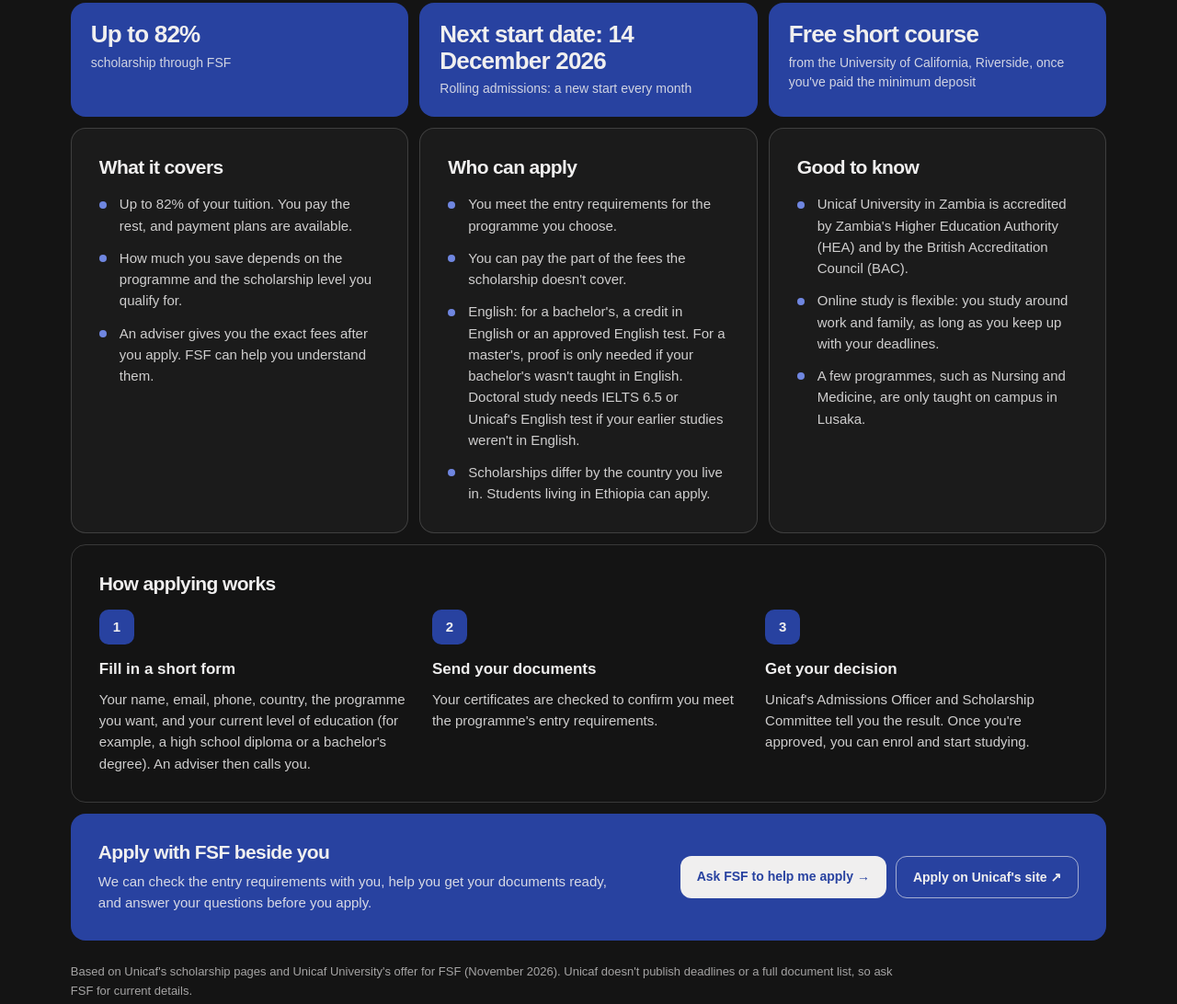
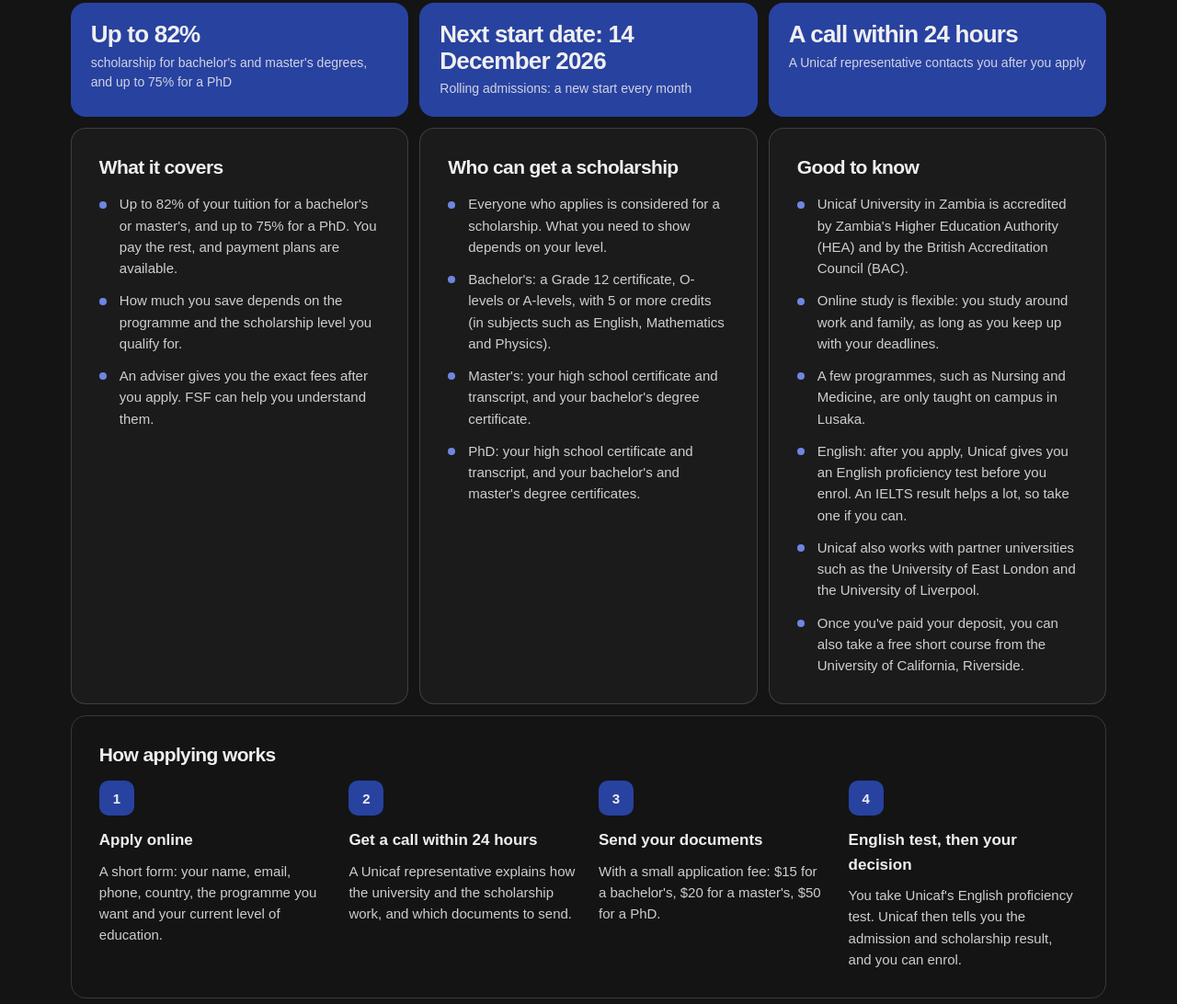
Before and after one commit to studiobirdseyevisions/FSF-Consult-Website, a plain HTML site: page unicaf.html in a window 1280 px wide. Shown: the part 2752-3844 px from the top of the page at 92% size. Drawn offline with Linux system fonts and the light colour scheme; a web font is replaced by a local one.

Commit message:
Update Unicaf scholarship, entry, English test and application steps from Unicaf call
- Scholarships: up to 82% for bachelor's and master's, up to 75% for a PhD
- Who can get a scholarship: documents needed per level; everyone who applies is considered
- Entry: Grade 12, O-levels or A-levels with 5+ credits
- English proficiency test by Unicaf before enrolment; IELTS helps
- Application steps: call within 24 hours, fees $15 / $20 / $50
- UCR short course moved to 'Good to know'; partner universities mentioned
- New FAQ: What happens after I apply?

Co-Authored-By: Claude Opus 5.5 <noreply@anthropic.com>

```diff
--- a/unicaf.html
+++ b/unicaf.html
@@ -97,7 +97,8 @@
     .sch-card li{position:relative;padding-left:22px;font-size:15px;line-height:1.55;color:#f0efefd8}
     .sch-card li:before{content:"";position:absolute;left:0;top:.55em;width:8px;height:8px;border-radius:50%;background:#6f86e0}
     .sch-steps-wrap{margin-top:12px;padding:clamp(22px,2.6vw,30px);border:1px solid #f0efef2a;border-radius:16px}
-    .sch-steps{margin:0;padding:0;list-style:none;display:grid;grid-template-columns:repeat(3,minmax(0,1fr));gap:22px;counter-reset:s}
+    .sch-steps{margin:0;padding:0;list-style:none;display:grid;grid-template-columns:repeat(4,minmax(0,1fr));gap:22px;counter-reset:s}
+    @media(max-width:1100px){.sch-steps{grid-template-columns:repeat(2,minmax(0,1fr))}}
     .sch-steps li{counter-increment:s;display:flex;flex-direction:column;gap:8px;font-size:15px;line-height:1.55;color:#f0efefd8}
     .sch-steps li:before{content:counter(s);display:grid;place-items:center;width:38px;height:38px;border-radius:10px;background:var(--navy);color:var(--paper);font-weight:760;margin-bottom:6px}
     .sch-steps strong{color:var(--paper);font-size:17px}
@@ -152,35 +153,35 @@
       <div class="sch-head">
         <div>
           <div class="tag" data-en="Unicaf Scholarship" data-am="የUnicaf ስኮላርሺፕ">Unicaf Scholarship</div>
-          <h2 id="scholarship-title" data-en="Up to 82% off *your degree.*" data-am="እስከ 82% ቅናሽ *ለዲግሪዎ።*">Up to 82% off <em>your degree.</em></h2>
+          <h2 id="scholarship-title" data-en="Up to 82% off *your tuition.*" data-am="እስከ 82% ቅናሽ *ለትምህርት ክፍያዎ።*">Up to 82% off <em>your tuition.</em></h2>
         </div>
-        <p data-en="FSF has signed an MoU with Unicaf University, Zambia. Through this partnership, eligible students can get a scholarship of up to 82% on bachelor&#x27;s, master&#x27;s and doctoral degrees, studied fully online or blended." data-am="FSF ከUnicaf ዩኒቨርሲቲ ዛምቢያ ጋር የመግባቢያ ስምምነት (MoU) ተፈራርሟል። በዚህ አጋርነት ብቁ ተማሪዎች ሙሉ በሙሉ በኦንላይን ወይም በተቀላቀለ መንገድ ለሚማሩት የባችለር፣ የማስተርስ እና የዶክትሬት ዲግሪዎች እስከ 82% ስኮላርሺፕ ማግኘት ይችላሉ።">FSF has signed an MoU with Unicaf University, Zambia. Through this partnership, eligible students can get a scholarship of up to 82% on bachelor's, master's and doctoral degrees, studied fully online or blended.</p>
+        <p data-en="FSF has signed an MoU with Unicaf University, Zambia. Through this partnership, students can get a scholarship of up to 82% on bachelor&#x27;s and master&#x27;s degrees, and up to 75% on a PhD, studied fully online or blended." data-am="FSF ከUnicaf ዩኒቨርሲቲ ዛምቢያ ጋር የመግባቢያ ስምምነት (MoU) ተፈራርሟል። በዚህ አጋርነት ተማሪዎች ሙሉ በሙሉ በኦንላይን ወይም በተቀላቀለ መንገድ ለሚማሩት የባችለር እና የማስተርስ ዲግሪዎች እስከ 82%፣ ለPhD ደግሞ እስከ 75% ስኮላርሺፕ ማግኘት ይችላሉ።">FSF has signed an MoU with Unicaf University, Zambia. Through this partnership, students can get a scholarship of up to 82% on bachelor's and master's degrees, and up to 75% on a PhD, studied fully online or blended.</p>
       </div>
 
       <button type="button" class="sch-banner" data-apply aria-label="Apply for the Unicaf Scholarship of up to 82%">
         <picture><source srcset="assets/unicaf-fsf-scholarship-banner.webp" type="image/webp"><img src="assets/unicaf-fsf-scholarship-banner.png" width="1201" height="629" loading="lazy" decoding="async" alt="Unicaf in partnership with FSF Consultancy: up to an 82% Unicaf Scholarship. Study online for an internationally recognised bachelor's, master's or doctoral degree. Apply now."></picture>
       </button>
       <ul class="sch-highlights">
-        <li><strong data-en="Up to 82%" data-am="እስከ 82%">Up to 82%</strong><span data-en="scholarship through FSF" data-am="ስኮላርሺፕ በFSF በኩል">scholarship through FSF</span></li>
+        <li><strong data-en="Up to 82%" data-am="እስከ 82%">Up to 82%</strong><span data-en="scholarship for bachelor&#x27;s and master&#x27;s degrees, and up to 75% for a PhD" data-am="ለባችለር እና ለማስተርስ ዲግሪዎች ስኮላርሺፕ፤ ለPhD እስከ 75%">scholarship for bachelor's and master's degrees, and up to 75% for a PhD</span></li>
         <li><strong id="next-start">New start dates every month</strong><span data-en="Rolling admissions: a new start every month" data-am="ተከታታይ ቅበላ፦ በየወሩ አዲስ ጅማሮ">Rolling admissions: a new start every month</span></li>
-        <li><strong data-en="Free short course" data-am="ነፃ አጭር ኮርስ">Free short course</strong><span data-en="from the University of California, Riverside, once you've paid the minimum deposit" data-am="ዝቅተኛውን ቅድመ ክፍያ ከከፈሉ በኋላ ከካሊፎርኒያ ዩኒቨርሲቲ፣ ሪቨርሳይድ">from the University of California, Riverside, once you've paid the minimum deposit</span></li>
+        <li><strong data-en="A call within 24 hours" data-am="በ24 ሰዓት ውስጥ ጥሪ">A call within 24 hours</strong><span data-en="A Unicaf representative contacts you after you apply" data-am="ካመለከቱ በኋላ የUnicaf ተወካይ ያነጋግርዎታል">A Unicaf representative contacts you after you apply</span></li>
       </ul>
       <div class="sch-grid">
         <article class="sch-card">
           <h3 data-en="What it covers" data-am="የሚሸፍነው">What it covers</h3>
           <ul>
-            <li data-en="Up to 82% of your tuition. You pay the rest, and payment plans are available." data-am="እስከ 82% የሚደርስ የትምህርት ክፍያዎን ይሸፍናል። ቀሪውን እርስዎ ይከፍላሉ፤ የክፍያ ዕቅዶችም አሉ።">Up to 82% of your tuition. You pay the rest, and payment plans are available.</li>
+            <li data-en="Up to 82% of your tuition for a bachelor&#x27;s or master&#x27;s, and up to 75% for a PhD. You pay the rest, and payment plans are available." data-am="ለባችለር ወይም ለማስተርስ እስከ 82%፣ ለPhD ደግሞ እስከ 75% የትምህርት ክፍያዎን ይሸፍናል። ቀሪውን እርስዎ ይከፍላሉ፤ የክፍያ ዕቅዶችም አሉ።">Up to 82% of your tuition for a bachelor's or master's, and up to 75% for a PhD. You pay the rest, and payment plans are available.</li>
             <li data-en="How much you save depends on the programme and the scholarship level you qualify for." data-am="የሚቆጥቡት መጠን በፕሮግራሙ እና ብቁ በሚሆኑበት የስኮላርሺፕ ደረጃ ይወሰናል።">How much you save depends on the programme and the scholarship level you qualify for.</li>
             <li data-en="An adviser gives you the exact fees after you apply. FSF can help you understand them." data-am="ካመለከቱ በኋላ አማካሪ ትክክለኛውን ክፍያ ይነግርዎታል። FSF እንዲረዱት ሊያግዝዎት ይችላል።">An adviser gives you the exact fees after you apply. FSF can help you understand them.</li>
           </ul>
         </article>
         <article class="sch-card">
-          <h3 data-en="Who can apply" data-am="ማን ማመልከት ይችላል">Who can apply</h3>
+          <h3 data-en="Who can get a scholarship" data-am="ስኮላርሺፕ ማን ማግኘት ይችላል">Who can get a scholarship</h3>
           <ul>
-            <li data-en="You meet the entry requirements for the programme you choose." data-am="ለመረጡት ፕሮግራም የመግቢያ መስፈርቶችን ያሟላሉ።">You meet the entry requirements for the programme you choose.</li>
-            <li data-en="You can pay the part of the fees the scholarship doesn't cover." data-am="ስኮላርሺፑ የማይሸፍነውን የክፍያ ክፍል መክፈል ይችላሉ።">You can pay the part of the fees the scholarship doesn't cover.</li>
-            <li data-en="English: for a bachelor's, a credit in English or an approved English test. For a master's, proof is only needed if your bachelor's wasn't taught in English. Doctoral study needs IELTS 6.5 or Unicaf's English test if your earlier studies weren't in English." data-am="እንግሊዝኛ፦ ለባችለር በእንግሊዝኛ ክሬዲት ወይም ተቀባይነት ያለው የእንግሊዝኛ ፈተና። ለማስተርስ ማስረጃ የሚያስፈልገው የባችለር ዲግሪዎ በእንግሊዝኛ ካልተሰጠ ብቻ ነው። ለዶክትሬት ቀደም ያለው ትምህርትዎ በእንግሊዝኛ ካልሆነ IELTS 6.5 ወይም የUnicaf የእንግሊዝኛ ፈተና ያስፈልጋል።">English: for a bachelor's, a credit in English or an approved English test. For a master's, proof is only needed if your bachelor's wasn't taught in English. Doctoral study needs IELTS 6.5 or Unicaf's English test if your earlier studies weren't in English.</li>
-            <li data-en="Scholarships differ by the country you live in. Students living in Ethiopia can apply." data-am="ስኮላርሺፖች በሚኖሩበት ሀገር ይለያያሉ። በኢትዮጵያ የሚኖሩ ተማሪዎች ማመልከት ይችላሉ።">Scholarships differ by the country you live in. Students living in Ethiopia can apply.</li>
+            <li data-en="Everyone who applies is considered for a scholarship. What you need to show depends on your level." data-am="የሚያመለክት ሁሉ ለስኮላርሺፕ ይታሰባል። የሚያቀርቡት ማስረጃ በትምህርት ደረጃዎ ይወሰናል።">Everyone who applies is considered for a scholarship. What you need to show depends on your level.</li>
+            <li data-en="Bachelor&#x27;s: a Grade 12 certificate, O-levels or A-levels, with 5 or more credits (in subjects such as English, Mathematics and Physics)." data-am="ባችለር፦ የ12ኛ ክፍል ሰርተፍኬት፣ O-level ወይም A-level፣ ከ5 ወይም ከዚያ በላይ ክሬዲቶች ጋር (እንደ እንግሊዝኛ፣ ሂሳብ እና ፊዚክስ ባሉ ትምህርቶች)።">Bachelor's: a Grade 12 certificate, O-levels or A-levels, with 5 or more credits (in subjects such as English, Mathematics and Physics).</li>
+            <li data-en="Master&#x27;s: your high school certificate and transcript, and your bachelor&#x27;s degree certificate." data-am="ማስተርስ፦ የሁለተኛ ደረጃ ትምህርት ሰርተፍኬትዎ እና ትራንስክሪፕትዎ፣ እንዲሁም የባችለር ዲግሪ ሰርተፍኬትዎ።">Master's: your high school certificate and transcript, and your bachelor's degree certificate.</li>
+            <li data-en="PhD: your high school certificate and transcript, and your bachelor&#x27;s and master&#x27;s degree certificates." data-am="PhD፦ የሁለተኛ ደረጃ ትምህርት ሰርተፍኬትዎ እና ትራንስክሪፕትዎ፣ እንዲሁም የባችለር እና የማስተርስ ዲግሪ ሰርተፍኬቶችዎ።">PhD: your high school certificate and transcript, and your bachelor's and master's degree certificates.</li>
           </ul>
         </article>
         <article class="sch-card">
@@ -189,6 +190,9 @@
             <li data-en="Unicaf University in Zambia is accredited by Zambia's Higher Education Authority (HEA) and by the British Accreditation Council (BAC)." data-am="Unicaf ዩኒቨርሲቲ በዛምቢያ በዛምቢያ ከፍተኛ ትምህርት ባለሥልጣን (HEA) እና በብሪቲሽ አክሬዲቴሽን ካውንስል (BAC) እውቅና አግኝቷል።">Unicaf University in Zambia is accredited by Zambia's Higher Education Authority (HEA) and by the British Accreditation Council (BAC).</li>
             <li data-en="Online study is flexible: you study around work and family, as long as you keep up with your deadlines." data-am="የኦንላይን ትምህርት ተለዋዋጭ ነው፤ የጊዜ ገደቦችዎን እስካከበሩ ድረስ ከሥራ እና ከቤተሰብ ጋር አጣጥመው መማር ይችላሉ።">Online study is flexible: you study around work and family, as long as you keep up with your deadlines.</li>
             <li data-en="A few programmes, such as Nursing and Medicine, are only taught on campus in Lusaka." data-am="እንደ ነርሲንግ እና ሕክምና ያሉ ጥቂት ፕሮግራሞች የሚሰጡት በሉሳካ ካምፓስ ብቻ ነው።">A few programmes, such as Nursing and Medicine, are only taught on campus in Lusaka.</li>
+            <li data-en="English: after you apply, Unicaf gives you an English proficiency test before you enrol. An IELTS result helps a lot, so take one if you can." data-am="እንግሊዝኛ፦ ካመለከቱ በኋላ ከመመዝገብዎ በፊት Unicaf የእንግሊዝኛ ብቃት ፈተና ይሰጥዎታል። የIELTS ውጤት በጣም ይረዳል፤ ከቻሉ ይፈተኑ።">English: after you apply, Unicaf gives you an English proficiency test before you enrol. An IELTS result helps a lot, so take one if you can.</li>
+            <li data-en="Unicaf also works with partner universities such as the University of East London and the University of Liverpool." data-am="Unicaf እንደ ኢስት ለንደን ዩኒቨርሲቲ እና ሊቨርፑል ዩኒቨርሲቲ ካሉ አጋር ዩኒቨርሲቲዎች ጋርም ይሠራል።">Unicaf also works with partner universities such as the University of East London and the University of Liverpool.</li>
+            <li data-en="Once you&#x27;ve paid your deposit, you can also take a free short course from the University of California, Riverside." data-am="ቅድመ ክፍያዎን ከከፈሉ በኋላ ከካሊፎርኒያ ዩኒቨርሲቲ፣ ሪቨርሳይድ ነፃ አጭር ኮርስም መውሰድ ይችላሉ።">Once you've paid your deposit, you can also take a free short course from the University of California, Riverside.</li>
           </ul>
         </article>
       </div>
@@ -196,9 +200,10 @@
       <div class="sch-steps-wrap">
         <h3 class="sch-steps-title" data-en="How applying works" data-am="ማመልከቻው እንዴት ይሠራል">How applying works</h3>
         <ol class="sch-steps">
-          <li><strong data-en="Fill in a short form" data-am="አጭር ቅጽ ይሙሉ">Fill in a short form</strong><span data-en="Your name, email, phone, country, the programme you want, and your current level of education (for example, a high school diploma or a bachelor's degree). An adviser then calls you." data-am="ስምዎ፣ ኢሜይልዎ፣ ስልክዎ፣ ሀገርዎ፣ የሚፈልጉት ፕሮግራም እና አሁን ያለዎት የትምህርት ደረጃ (ለምሳሌ የሁለተኛ ደረጃ ዲፕሎማ ወይም የባችለር ዲግሪ)። ከዚያም አማካሪ ይደውልልዎታል።">Your name, email, phone, country, the programme you want, and your current level of education (for example, a high school diploma or a bachelor's degree). An adviser then calls you.</span></li>
-          <li><strong data-en="Send your documents" data-am="ሰነዶችዎን ይላኩ">Send your documents</strong><span data-en="Your certificates are checked to confirm you meet the programme's entry requirements." data-am="የፕሮግራሙን የመግቢያ መስፈርቶች ማሟላትዎን ለማረጋገጥ ሰርተፍኬቶችዎ ይመረመራሉ።">Your certificates are checked to confirm you meet the programme's entry requirements.</span></li>
-          <li><strong data-en="Get your decision" data-am="ውሳኔዎን ያግኙ">Get your decision</strong><span data-en="Unicaf's Admissions Officer and Scholarship Committee tell you the result. Once you're approved, you can enrol and start studying." data-am="የUnicaf የቅበላ ኃላፊ እና የስኮላርሺፕ ኮሚቴ ውጤቱን ያሳውቁዎታል። ከጸደቀልዎ በኋላ ተመዝግበው መማር መጀመር ይችላሉ።">Unicaf's Admissions Officer and Scholarship Committee tell you the result. Once you're approved, you can enrol and start studying.</span></li>
+          <li><strong data-en="Apply online" data-am="በኦንላይን ያመልክቱ">Apply online</strong><span data-en="A short form: your name, email, phone, country, the programme you want and your current level of education." data-am="አጭር ቅጽ፦ ስምዎ፣ ኢሜይልዎ፣ ስልክዎ፣ ሀገርዎ፣ የሚፈልጉት ፕሮግራም እና አሁን ያለዎት የትምህርት ደረጃ።">A short form: your name, email, phone, country, the programme you want and your current level of education.</span></li>
+          <li><strong data-en="Get a call within 24 hours" data-am="በ24 ሰዓት ውስጥ ጥሪ ይደርስዎታል">Get a call within 24 hours</strong><span data-en="A Unicaf representative explains how the university and the scholarship work, and which documents to send." data-am="የUnicaf ተወካይ ዩኒቨርሲቲው እና ስኮላርሺፑ እንዴት እንደሚሠሩ እንዲሁም የትኞቹን ሰነዶች መላክ እንዳለብዎ ያስረዳዎታል።">A Unicaf representative explains how the university and the scholarship work, and which documents to send.</span></li>
+          <li><strong data-en="Send your documents" data-am="ሰነዶችዎን ይላኩ">Send your documents</strong><span data-en="With a small application fee: $15 for a bachelor&#x27;s, $20 for a master&#x27;s, $50 for a PhD." data-am="ከአነስተኛ የማመልከቻ ክፍያ ጋር፦ ለባችለር $15፣ ለማስተርስ $20፣ ለPhD $50።">With a small application fee: $15 for a bachelor's, $20 for a master's, $50 for a PhD.</span></li>
+          <li><strong data-en="English test, then your decision" data-am="የእንግሊዝኛ ፈተና፣ ከዚያም ውሳኔ">English test, then your decision</strong><span data-en="You take Unicaf&#x27;s English proficiency test. Unicaf then tells you the admission and scholarship result, and you can enrol." data-am="የUnicafን የእንግሊዝኛ ብቃት ፈተና ይወስዳሉ። ከዚያም Unicaf የቅበላ እና የስኮላርሺፕ ውጤቱን ያሳውቅዎታል፤ መመዝገብም ይችላሉ።">You take Unicaf's English proficiency test. Unicaf then tells you the admission and scholarship result, and you can enrol.</span></li>
         </ol>
       </div>
 
@@ -213,7 +218,7 @@
           <a class="sch-btn sch-btn-ghost" data-apply href="#" hidden data-en="Apply on Unicaf's site ↗" data-am="በUnicaf ድረ-ገጽ ያመልክቱ ↗">Apply on Unicaf's site ↗</a>
         </div>
       </div>
-      <p class="source-note" data-en="Based on Unicaf&#x27;s scholarship pages and Unicaf University&#x27;s offer for FSF (November 2026). Unicaf doesn&#x27;t publish deadlines or a full document list, so ask FSF for current details." data-am="ከUnicaf የስኮላርሺፕ ገጾች እና Unicaf ዩኒቨርሲቲ ለFSF ካቀረበው ቅናሽ የተወሰደ (ኖቬምበር 2026)። Unicaf የጊዜ ገደቦችን ወይም ሙሉ የሰነድ ዝርዝርን አያወጣም፤ ወቅታዊ መረጃ ለማግኘት FSFን ይጠይቁ።">Based on Unicaf's scholarship pages and Unicaf University's offer for FSF (November 2026). Unicaf doesn't publish deadlines or a full document list, so ask FSF for current details.</p>
+      <p class="source-note" data-en="Based on information from Unicaf University and its offer for FSF (November 2026). Details can change, so ask FSF for the latest." data-am="ከUnicaf ዩኒቨርሲቲ በተገኘ መረጃ እና ለFSF ባቀረበው ቅናሽ ላይ የተመሠረተ (ኖቬምበር 2026)። ዝርዝሮች ሊለወጡ ስለሚችሉ ወቅታዊውን መረጃ FSFን ይጠይቁ።">Based on information from Unicaf University and its offer for FSF (November 2026). Details can change, so ask FSF for the latest.</p>
     </section>
 
     <section class="contact-strip"><p><strong data-en="Not sure which course is right?" data-am="የትኛው ኮርስ እንደሚስማማዎት እርግጠኛ አይደሉም?">Not sure which course is right?</strong><br><span data-en="Tell FSF what you want to do, and we'll help you choose." data-am="ምን ማድረግ እንደሚፈልጉ ለFSF ይንገሩ፤ እንዲመርጡ እንረዳዎታለን።">Tell FSF what you want to do, and we'll help you choose.</span></p><a href="index.html#contact" data-en="Talk to FSF →" data-am="FSFን ያነጋግሩ →">Talk to FSF →</a></section>
@@ -328,12 +333,12 @@
     const ID=["A copy of your passport or national ID.","የፓስፖርት ወይም የብሔራዊ መታወቂያ ቅጂ።"];
     const REQ={
       bachelor:[
-        ["A full Grade 12 certificate with 5 O-level credits (C or better), including English, or an equivalent qualification from your country.","5 የO-level ክሬዲቶች (C ወይም ከዚያ በላይ) እንግሊዝኛን ጨምሮ ያሉት ሙሉ የ12ኛ ክፍል ሰርተፍኬት፣ ወይም ከሀገርዎ ተመጣጣኝ የትምህርት ማስረጃ።"],
+        ["A Grade 12 certificate, O-levels or A-levels, with 5 or more credits (C or better), including English, or an equivalent qualification from your country.","እንግሊዝኛን ጨምሮ 5 ወይም ከዚያ በላይ ክሬዲቶች (C ወይም ከዚያ በላይ) ያሉት የ12ኛ ክፍል ሰርተፍኬት፣ O-level ወይም A-level፣ ወይም ከሀገርዎ ተመጣጣኝ የትምህርት ማስረጃ።"],
         ["Have a diploma or advanced diploma? You may be accepted, and a diploma in a related subject may let you start in year 3.","ዲፕሎማ ወይም አድቫንስድ ዲፕሎማ አለዎት? ተቀባይነት ሊያገኙ ይችላሉ፤ በተዛማጅ ዘርፍ ያለ ዲፕሎማ ከ3ኛ ዓመት እንዲጀምሩ ሊያስችልዎ ይችላል።"],
-        ["English: a credit in English, or a pass in an approved English test.","እንግሊዝኛ፦ በእንግሊዝኛ ክሬዲት፣ ወይም ተቀባይነት ያለው የእንግሊዝኛ ፈተና ማለፍ።"],
+        ["English: a credit in English, or a pass in an approved English test. Unicaf also gives you an English proficiency test after you apply.","እንግሊዝኛ፦ በእንግሊዝኛ ክሬዲት፣ ወይም ተቀባይነት ያለው የእንግሊዝኛ ፈተና ማለፍ። ካመለከቱ በኋላ Unicaf የእንግሊዝኛ ብቃት ፈተናም ይሰጥዎታል።"],
         ID],
       bachelorMath:[
-        ["A full Grade 12 certificate with 5 O-level credits (C or better), including English and Mathematics, or an equivalent qualification from your country.","እንግሊዝኛ እና ሂሳብን ጨምሮ 5 የO-level ክሬዲቶች (C ወይም ከዚያ በላይ) ያሉት ሙሉ የ12ኛ ክፍል ሰርተፍኬት፣ ወይም ከሀገርዎ ተመጣጣኝ የትምህርት ማስረጃ።"],
+        ["A Grade 12 certificate, O-levels or A-levels, with 5 or more credits (C or better), including English and Mathematics, or an equivalent qualification from your country.","እንግሊዝኛ እና ሂሳብን ጨምሮ 5 ወይም ከዚያ በላይ ክሬዲቶች (C ወይም ከዚያ በላይ) ያሉት የ12ኛ ክፍል ሰርተፍኬት፣ O-level ወይም A-level፣ ወይም ከሀገርዎ ተመጣጣኝ የትምህርት ማስረጃ።"],
         ["Have a diploma or advanced diploma? You may be accepted, and a diploma in a related subject may let you start in year 3.","ዲፕሎማ ወይም አድቫንስድ ዲፕሎማ አለዎት? ተቀባይነት ሊያገኙ ይችላሉ፤ በተዛማጅ ዘርፍ ያለ ዲፕሎማ ከ3ኛ ዓመት እንዲጀምሩ ሊያስችልዎ ይችላል።"],
         ["English: a credit in English, or a pass in an approved English test.","እንግሊዝኛ፦ በእንግሊዝኛ ክሬዲት፣ ወይም ተቀባይነት ያለው የእንግሊዝኛ ፈተና ማለፍ።"],
         ID],
```
Also changed, not shown: index.html (+9 -5 lines).
